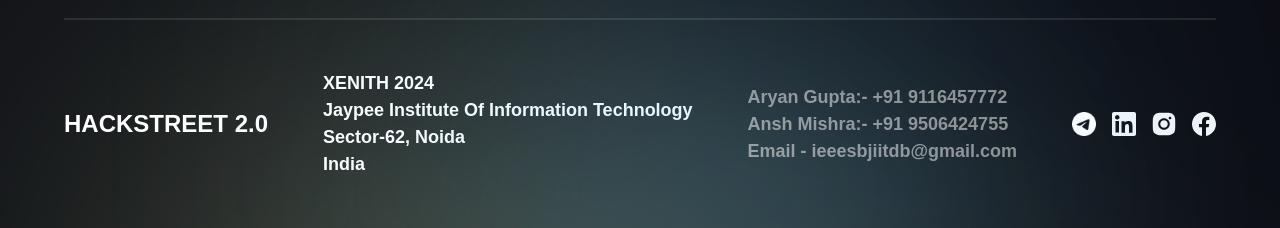
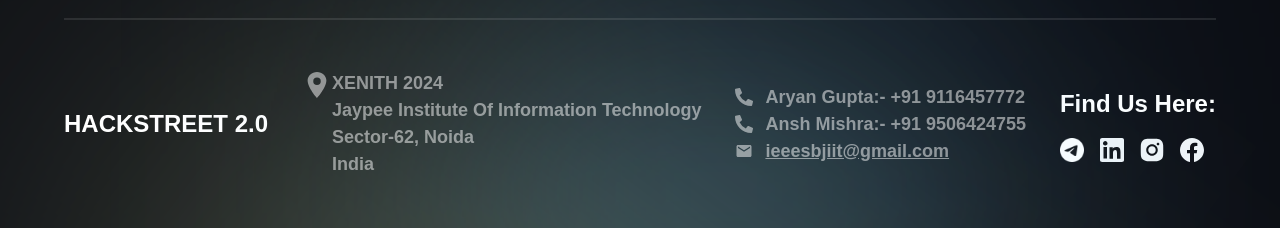
Before and after one commit to goelraghav002/hackstreet24, a Next.js app: page / in a window 1280 px wide. Shown: the part 7194-7422 px from the top of the page. Built offline with nearby package versions, Linux system fonts and the light colour scheme; a web font is replaced by a local one.

Commit message:
Minor changes in Footer

```diff
--- a/components/Footer.css
+++ b/components/Footer.css
@@ -1,13 +1,13 @@
 .social-btn img:hover{
-    height:6vmin;
-    width:6vmin;
+    height:3vmin;
+    width:3vmin;
 }
 #gmail{
     text-decoration: underline;
     font-weight: bold;
-    font-size:3vmin;
+    /* font-size:3vmin; */
     color: white;
 }
 #gmail:hover{
-    font-size:3.5vmin;
+    font-size:2vmin;
 }
--- a/components/Footer.jsx
+++ b/components/Footer.jsx
@@ -1,6 +1,10 @@
 'use client';
 
 import { motion } from 'framer-motion';
+// eslint-disable-next-line no-unused-vars
+import { FaPhoneAlt, FaLinkedin, FaSquareFacebook, FaGithubSquare, FaInstagramSquare, FaYoutubeSquare } from 'react-icons/fa';
+import { MdEmail } from 'react-icons/md';
+import { IoLocationSharp } from 'react-icons/io5';
 import { socials } from '../constants';
 import './Footer.css';
 
@@ -40,27 +44,34 @@
                 ieeesbjiit@gmail.com
               </a>
             </p> */}
-            <div className='font-bold text-[18px] text-white opacity-50"'>
+            <div className="font-bold text-[18px] text-white opacity-50 flex flex-row">
+              <IoLocationSharp className="text-3xl" />
+              <div>
                 <p>XENITH 2024</p>
                 <p>Jaypee Institute Of Information Technology</p>
                 <p> Sector-62, Noida </p>
                 <p>India</p>
               </div>
+            </div>
             <div className="font-bold text-[18px] text-white opacity-50">
-              <div>
-                {/* <FaPhoneAlt /> */}
+              <div className="flex flex-row gap-3 items-center">
+                <FaPhoneAlt />
                 <p>Aryan Gupta:- +91 9116457772</p>
               </div>
-              <div>
-                {/* <FaPhoneAlt /> */}
+              <div className="flex flex-row gap-3 items-center">
+                <FaPhoneAlt />
                 <p>Ansh Mishra:- +91 9506424755</p>
               </div>
-              <div>
-                {/* <MdEmail /> */}
-                <p>Email - ieeesbjiitdb@gmail.com</p>
+              <div className="flex flex-row gap-3 items-center">
+                <MdEmail />
+                <a href="mailto:ieeesbjiit@gmail.com" id="gmail">
+                  ieeesbjiit@gmail.com
+                </a>
               </div>
             </div>
 
+            <div className="flex flex-col font-bold text-[24px] text-white gap-4">
+              <p>Find Us Here:</p>
               <div className="flex gap-4">
                 {socials.map((social) => (
                 // eslint-disable-next-line react/button-has-type
@@ -79,6 +90,7 @@
             </div>
           </div>
         </div>
+      </div>
     </motion.footer>
   );
 }
--- a/package.json
+++ b/package.json
@@ -13,7 +13,8 @@
     "framer-motion": "^7.6.7",
     "next": "^14.0.4",
     "react": "^18.2.0",
-    "react-dom": "^18.2.0"
+    "react-dom": "^18.2.0",
+    "react-icons": "^5.0.1"
   },
   "devDependencies": {
     "autoprefixer": "^10.4.13",
```
Also changed, not shown: 1 other file (tests, documents, lock files or other folders). Lines whose indentation alone changed are shown as unchanged.
